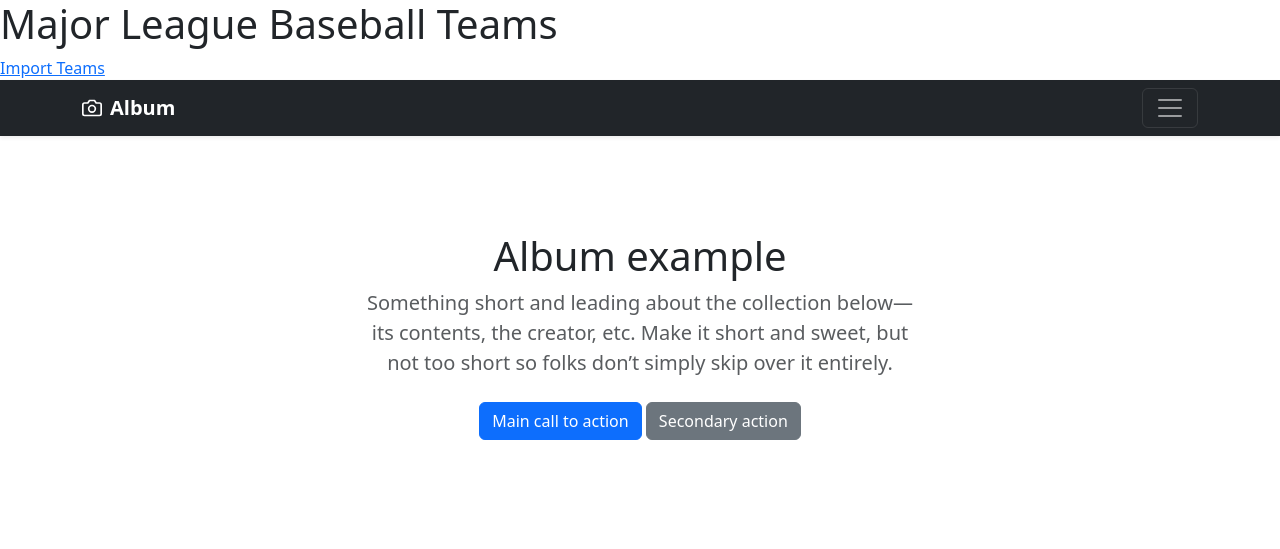
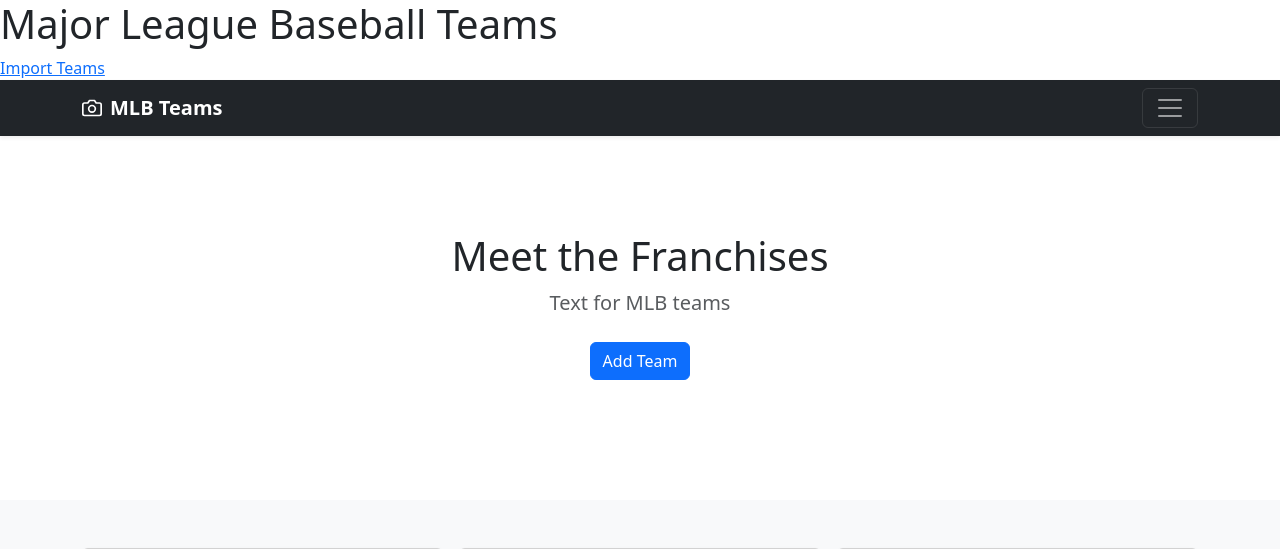
Before and after one commit to brandonpatrickmccarty/training_portfolio, a Django app: page / in a window 1280 px wide. Shown: the top 549 px of the page. Run offline with Django 5.2, Linux system fonts and the light colour scheme; data that the repository does not hold is empty; some libraries are stand-ins or nearby versions.

Commit message:
Updated content on home page

```diff
--- a/teams/templates/teams/home.html
+++ b/teams/templates/teams/home.html
@@ -22,11 +22,6 @@
     <meta name="generator" content="Hugo 0.122.0">
     <title>Major League Baseball Teams</title>
 
-    <link rel="canonical" href="https://getbootstrap.com/docs/5.3/examples/album/">
-
-
-
-    <link rel="stylesheet" href="https://cdn.jsdelivr.net/npm/bootstrap@5.3.3/dist/css/bootstrap.min.css">
 
 <link href="https://cdn.jsdelivr.net/npm/bootstrap@5.3.3/dist/css/bootstrap.min.css" rel="stylesheet" integrity="sha384-QWTKZyjpPEjISv5WaRU9OFeRpok6YctnYmDr5pNlyT2bRjXh0JMhjY6hW+ALEwIH" crossorigin="anonymous">
 
@@ -197,7 +192,7 @@
     <div class="container">
       <a href="#" class="navbar-brand d-flex align-items-center">
         <svg xmlns="http://www.w3.org/2000/svg" width="20" height="20" fill="none" stroke="currentColor" stroke-linecap="round" stroke-linejoin="round" stroke-width="2" aria-hidden="true" class="me-2" viewBox="0 0 24 24"><path d="M23 19a2 2 0 0 1-2 2H3a2 2 0 0 1-2-2V8a2 2 0 0 1 2-2h4l2-3h6l2 3h4a2 2 0 0 1 2 2z"/><circle cx="12" cy="13" r="4"/></svg>
-        <strong>Album</strong>
+        <strong>MLB Teams</strong>
       </a>
       <button class="navbar-toggler" type="button" data-bs-toggle="collapse" data-bs-target="#navbarHeader" aria-controls="navbarHeader" aria-expanded="false" aria-label="Toggle navigation">
         <span class="navbar-toggler-icon"></span>
@@ -211,11 +206,11 @@
   <section class="py-5 text-center container">
     <div class="row py-lg-5">
       <div class="col-lg-6 col-md-8 mx-auto">
-        <h1 class="fw-light">Album example</h1>
-        <p class="lead text-body-secondary">Something short and leading about the collection below—its contents, the creator, etc. Make it short and sweet, but not too short so folks don’t simply skip over it entirely.</p>
+        <h1 class="fw-light">Meet the Franchises</h1>
+        <p class="lead text-body-secondary">Text for MLB teams</p>
         <p>
-          <a href="#" class="btn btn-primary my-2">Main call to action</a>
-          <a href="#" class="btn btn-secondary my-2">Secondary action</a>
+          <a href="{% url 'import' %}" class="btn btn-primary my-2">Add Team</a>
+          <!-- <a href="{% url 'import' %}" class="btn btn-secondary my-2">Add Team</a> -->
         </p>
       </div>
     </div>
```
Also changed, not shown: teams/templates/teams/import.html (+2 -7 lines).
